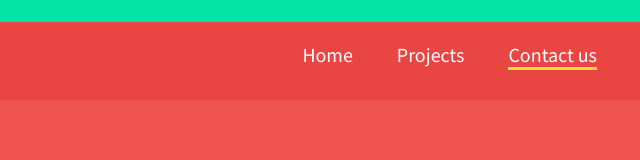
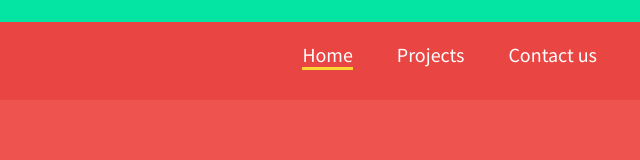
Before and after one commit to KnockyKnock/Indipix, a plain HTML site: page home.html in a window 1280 px wide. Shown: the full height of the page, 640-1280 px from the left. Drawn offline with nearby package versions, Linux system fonts and the light colour scheme.

Commit message:
Добавлен скрипт для меню в шапке

```diff
--- a/home.html
+++ b/home.html
@@ -18,7 +18,7 @@
                     <ul class="menu right-content">
                         <li><a href="home.html">Home</a></li>
                         <li><a href="projects.html">Projects</a></li>
-                        <li class="active"><a href="contact.html">Contact us</a></li>
+                        <li><a href="contact.html">Contact us</a></li>
                     </ul>
                 </div>
             </header>
--- a/scripts/script.js
+++ b/scripts/script.js
@@ -1,7 +1,7 @@
 $(document).ready(function() {
-    $('header .menu a').each(function() {
-        if ($(this).attr('href')==document.location.pathname) {
-            $(this).addClass('active');
-        }
-    });
+	$('.menu li').each(function () {
+		if (this.getElementsByTagName("a")[0].href == location.href) {
+			this.className = "active";
+		}
+	});
 })
```
Also changed, not shown: contact.html (+1 -1 lines), projects.html (+1 -1 lines).
